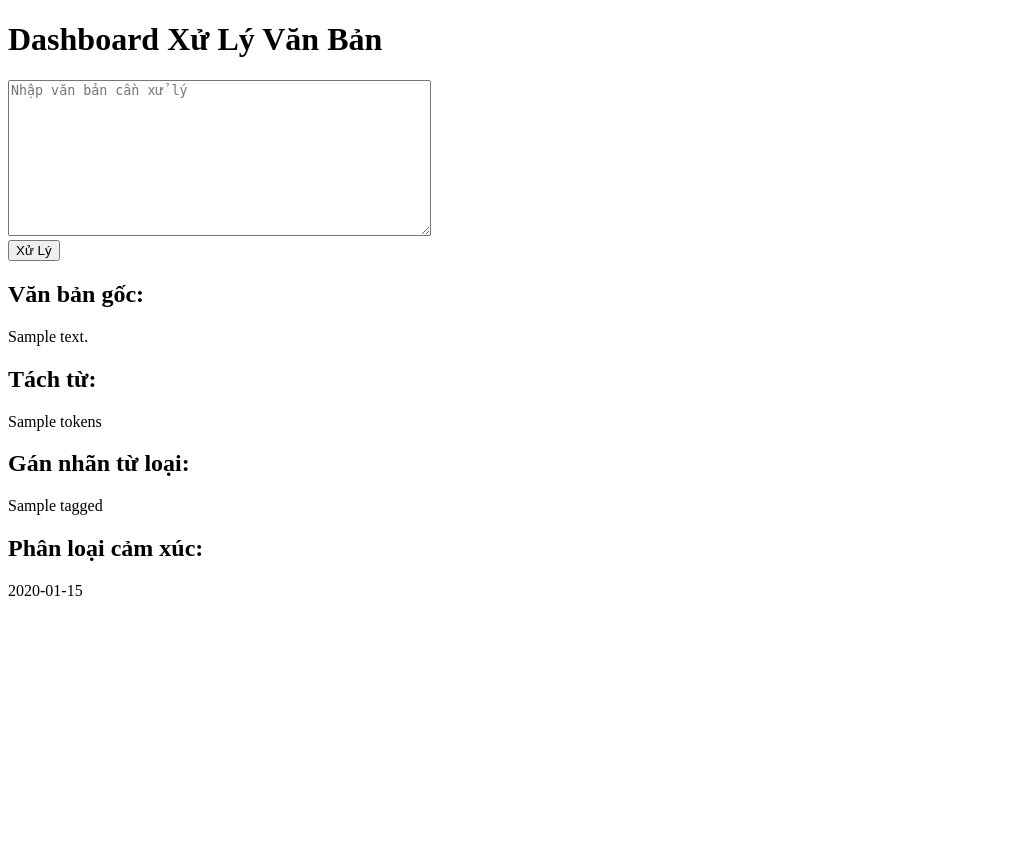
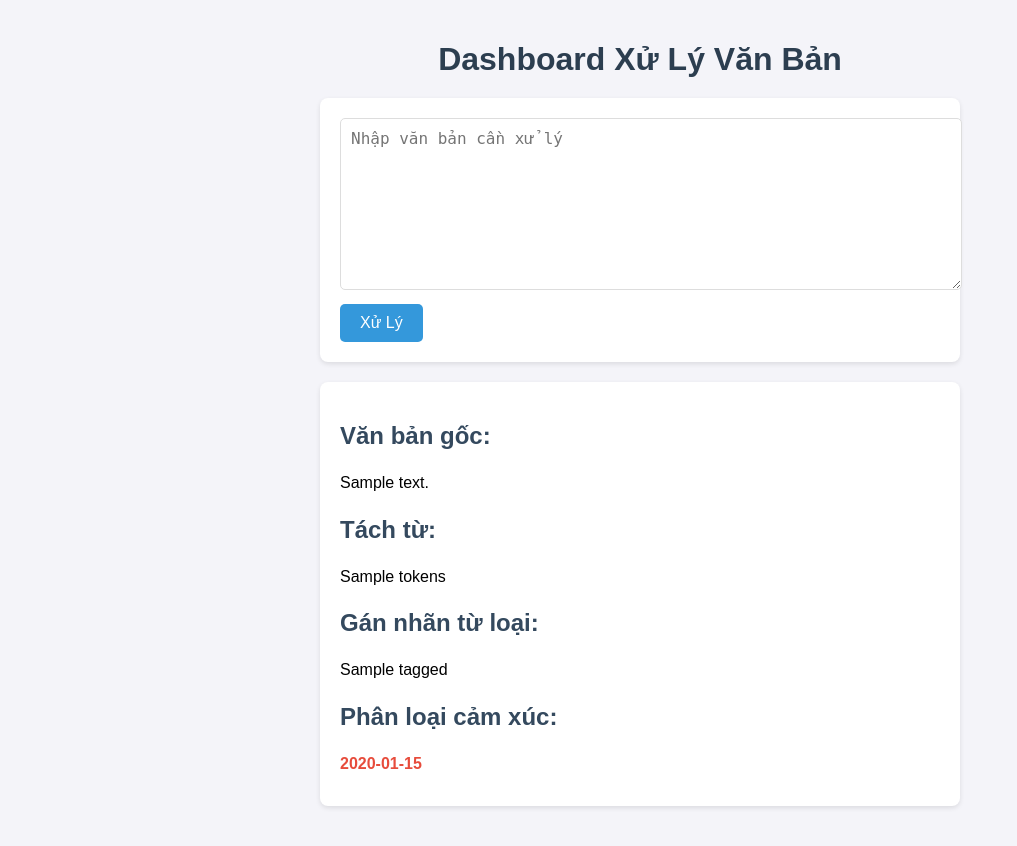
Before and after one commit to zchloe46/doanmonhoc, a Django app: template dashboard/templates/dashboard.html in a window 1280 px wide. Shown: the whole page, without its empty margins (0-1017 px from the left). Before the commit the page ends 596 px from the top, so only its background shows below. Run offline with Django 4.2, Linux system fonts and the light colour scheme; the template is opened without the code that fills it: most values are stand-ins (such as "Sample title", 1, 10 or a date in 2020).

Commit message:
code do an ver 1

```diff
--- /dev/null
+++ b/dashboard/static/css/style.css
@@ -0,0 +1,71 @@
+ /* doanmonhoc/dashboard/static/css/style.css */
+body {
+    font-family: Arial, sans-serif;
+    background-color: #f4f4f9;
+    margin: 0;
+    padding: 20px;
+}
+
+h1 {
+    color: #2c3e50;
+    text-align: center;
+    margin-bottom: 20px;
+}
+
+h2 {
+    color: #34495e;
+    margin-top: 20px;
+}
+
+form {
+    background-color: #ffffff;
+    padding: 20px;
+    border-radius: 8px;
+    box-shadow: 0 2px 5px rgba(0, 0, 0, 0.1);
+    max-width: 600px;
+    margin: 0 auto;
+}
+
+textarea {
+    width: 100%;
+    height: 150px;
+    padding: 10px;
+    border: 1px solid #ddd;
+    border-radius: 5px;
+    resize: vertical;
+    font-size: 16px;
+}
+
+input[type="submit"] {
+    background-color: #3498db;
+    color: white;
+    padding: 10px 20px;
+    border: none;
+    border-radius: 5px;
+    cursor: pointer;
+    font-size: 16px;
+    margin-top: 10px;
+    transition: background-color 0.3s;
+}
+
+input[type="submit"]:hover {
+    background-color: #2980b9;
+}
+
+.result {
+    background-color: #ffffff;
+    padding: 20px;
+    border-radius: 8px;
+    box-shadow: 0 2px 5px rgba(0, 0, 0, 0.1);
+    max-width: 600px;
+    margin: 20px auto;
+}
+
+.result p {
+    margin: 10px 0;
+    line-height: 1.6;
+}
+
+.result strong {
+    color: #e74c3c;
+}
--- a/dashboard/templates/dashboard.html
+++ b/dashboard/templates/dashboard.html
@@ -3,16 +3,19 @@
 <head>
     <meta charset="UTF-8">
     <title>Dashboard Xử Lý Văn Bản</title>
+    {% load static %}
+    <link rel="stylesheet" href="{% static 'css/style.css' %}">
 </head>
 <body>
     <h1>Dashboard Xử Lý Văn Bản</h1>
     <form method="post">
         {% csrf_token %}
-        <textarea name="text" rows="10" cols="50" placeholder="Nhập văn bản cần xử lý"></textarea><br>
+        <textarea name="text" placeholder="Nhập văn bản cần xử lý"></textarea><br>
         <input type="submit" value="Xử Lý">
     </form>
 
     {% if text %}
+        <div class="result">
             <h2>Văn bản gốc:</h2>
             <p>{{ text }}</p>
 
@@ -23,7 +26,8 @@
             <p>{{ tagged }}</p>
 
             <h2>Phân loại cảm xúc:</h2>
-        <p>{{ sentiment }}</p>
+            <p><strong>{{ sentiment }}</strong></p>
+        </div>
     {% endif %}
 </body>
 </html>
--- /dev/null
+++ b/test.txt
@@ -0,0 +1 @@
+Tổng Bí thư: Cần có chiến lược rõ ràng phát triển kinh tế tư nhân
```
Also changed, not shown: dashboard/views.py (+28 -6 lines), doanmonhoc/settings.py (+6 -8 lines), 2 other files. Lines whose indentation alone changed are shown as unchanged.
